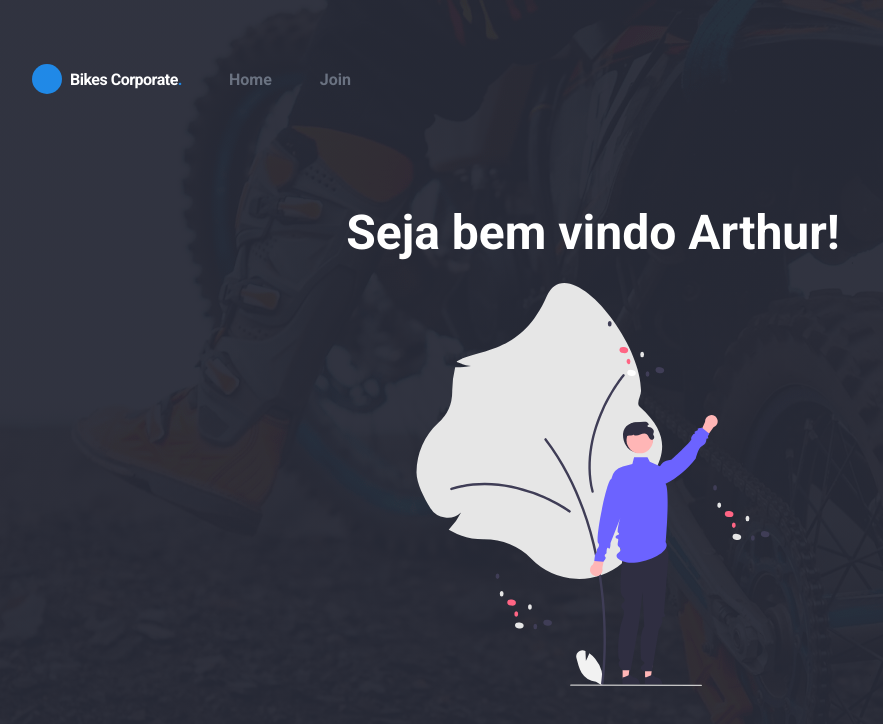
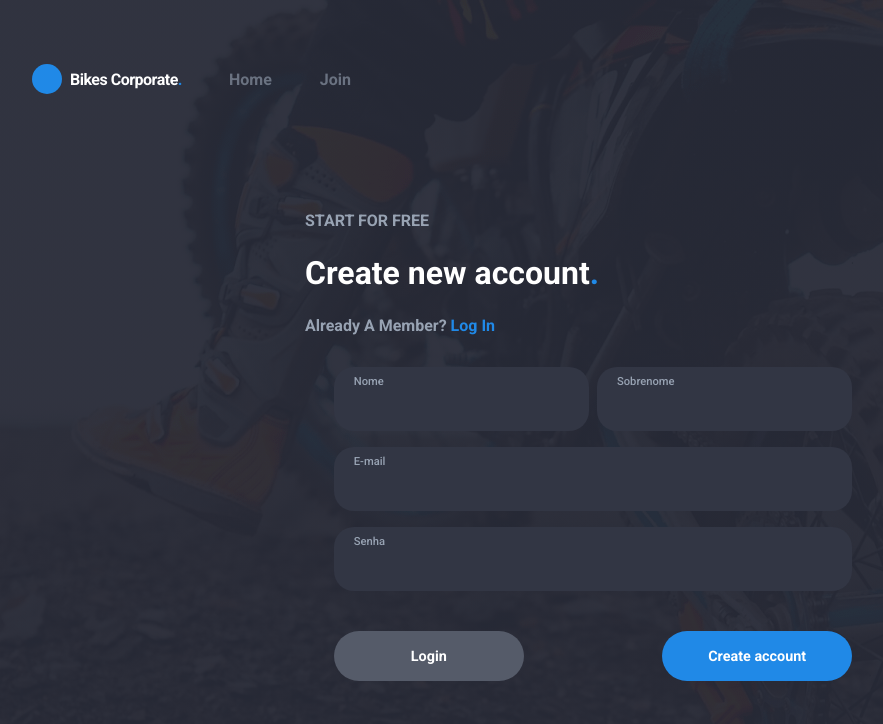
Before and after one commit to ArthurThz/login-page, a React (Vite) app: page / in a window 1280 px wide. Shown: the top 724 px of the page, without its empty margins (47-930 px from the left). Built offline with nearby package versions, Linux system fonts and the light colour scheme.

Commit message:
setted up the sign up post function and added json-server

```diff
--- a/db.json
+++ b/db.json
@@ -1,11 +1,19 @@
 {
-    "user":[
-        {
-            "name":"Arthur",
-            "lastName":"Theodoro",
-            "email":"arthur@arthur.com",
-            "password":"1234567"
+  "user": [
+    {
+      "id": 19,
+      "firstName": "Arthur",
+      "lastName": "Theodoro",
+      "email": "arthur@arthur.com",
+      "password": "123123"
+    },
+    {
+      "id": 25,
+      "firstName": "theodoro",
+      "lastName": "theodoro",
+      "email": "theodoro@theodoro.com",
+      "password": "123123"
+    }
 
-        }
-    ]
+  ]
 }
--- a/src/App.tsx
+++ b/src/App.tsx
@@ -11,9 +11,9 @@ function App() {
   return (
     <Main>
       <NavBar />
-      {/* <SignUp /> */}
+      <SignUp />
       {/* <SignIn /> */}
-      <SucessPage />
+      {/* <SucessPage /> */}
     </Main>
   );
 }
--- a/src/components/button/index.tsx
+++ b/src/components/button/index.tsx
@@ -2,8 +2,12 @@ import { StyledButton } from "./styles";
 
 import { IButton } from "./types";
 
-const Button = ({ children, variant = "primary" }: IButton) => {
-  return <StyledButton variant={variant}>{children}</StyledButton>;
+const Button = ({ children, variant = "primary", onClick, type }: IButton) => {
+  return (
+    <StyledButton onClick={onClick} type={type} variant={variant}>
+      {children}
+    </StyledButton>
+  );
 };
 
 export default Button;
--- a/src/components/button/types.ts
+++ b/src/components/button/types.ts
@@ -1,6 +1,8 @@
 export interface IButton {
     children:React.ReactNode,
     variant?: string,
+    onClick?: () => void,
+    type?: 'submit' | 'reset' | 'button'
 }
 
 export interface IVariant {
--- a/src/components/input/index.tsx
+++ b/src/components/input/index.tsx
@@ -1,14 +1,13 @@
-import { InputContainer,StyledInput } from "./styles";
+import { InputContainer, StyledInput } from "./styles";
 import { IInput } from "./types";
 
-const Input = ({type, name, text} : IInput) => {
-    return  (
-        <InputContainer>
-            <label htmlFor={name}>{text}</label>
-            <StyledInput type={type}  name={name} />
-        </InputContainer>
-    )
-
-}
+const Input = ({ type, name, text, value, onChange }: IInput) => {
+  return (
+    <InputContainer>
+      <label htmlFor={name}>{text}</label>
+      <StyledInput value={value} onChange={onChange} type={type} name={name} />
+    </InputContainer>
+  );
+};
 
 export default Input;
--- a/src/components/input/types.ts
+++ b/src/components/input/types.ts
@@ -1,5 +1,7 @@
-export interface IInput {
+export interface IInput extends React.InputHTMLAttributes<HTMLInputElement>{
     type:string,
     name:string,
-    text:string
+    text:string,
+    value?:string,
+
 }
--- a/src/components/pages/sign-up/index.tsx
+++ b/src/components/pages/sign-up/index.tsx
@@ -5,13 +5,36 @@ import {
   InputGroup,
   TextArea,
 } from "./styles";
-
+import { api } from "../../../services/api";
 import Input from "../../input";
 import Button from "../../button";
 
+import { useState } from "react";
+
 import { BlueDot } from "../../../styles/styles";
+import { IEvents, IForm } from "./types";
 
 const SignUp = () => {
+  const [user, setUser] = useState<IForm>({
+    firstName: "",
+    lastName: "",
+    email: "",
+    password: "",
+  });
+
+  const handleOnChange = (event: IEvents) => {
+    const { value, name } = event.target;
+    setUser({ ...user, [name]: value });
+  };
+
+  const createUser = () => {
+    const newUser = {
+      id: Math.floor(Math.random() * 100),
+      ...user,
+    };
+    user ? api.post("/user", newUser) : null;
+  };
+
   return (
     <Container>
       <TextArea>
@@ -24,19 +47,41 @@ const SignUp = () => {
         </p>
       </TextArea>
       <InputArea>
-        <form>
+        <form onSubmit={createUser}>
           <InputGroup>
-            <Input type="text" name="firstname" text="Nome" />
-            <Input type="text" name="lastname" text="Sobrenome" />
+            <Input
+              type="text"
+              onChange={handleOnChange}
+              name="firstName"
+              text="Nome"
+            />
+            <Input
+              type="text"
+              onChange={handleOnChange}
+              name="lastName"
+              text="Sobrenome"
+            />
           </InputGroup>
-          <Input type="mail" name="email" text="E-mail" />
-          <Input type="password" name="password" text="Senha" />
+          <Input
+            type="mail"
+            onChange={handleOnChange}
+            name="email"
+            text="E-mail"
+          />
+          <Input
+            type="password"
+            onChange={handleOnChange}
+            name="password"
+            text="Senha"
+          />
+          <ButtonContainer>
+            <Button type="button" variant="secondary">
+              Login
+            </Button>
+            <Button type="submit">Create account</Button>
+          </ButtonContainer>
         </form>
       </InputArea>
-      <ButtonContainer>
-        <Button variant="secondary">Login</Button>
-        <Button>Create account</Button>
-      </ButtonContainer>
     </Container>
   );
 };
--- a/src/components/pages/sign-up/styles.ts
+++ b/src/components/pages/sign-up/styles.ts
@@ -47,7 +47,7 @@ export const TextArea = styled.div`
 `
 
 export const InputArea = styled.div`
-    width:50%;
+    width:45%;
 
     form{
     width:100%;
@@ -70,7 +70,7 @@ export const InputGroup = styled.div`
 `
 
 export const ButtonContainer = styled.div`
-    width:50%;
+    width:100%;
 
     margin-top:1.5em;
 
--- /dev/null
+++ b/src/components/pages/sign-up/types.ts
@@ -0,0 +1,13 @@
+export interface IForm {
+    firstName?:string,
+    lastName:string,
+    email?:string,
+    password?:string
+
+
+}
+
+export interface IEvents{
+    event?:React.ChangeEvent<HTMLTextAreaElement>,
+    target:HTMLInputElement,
+}
--- /dev/null
+++ b/src/services/api.ts
@@ -0,0 +1,5 @@
+import axios from "axios";
+
+export const api = axios.create({
+    baseURL:"http://localhost:3000"
+})
```
